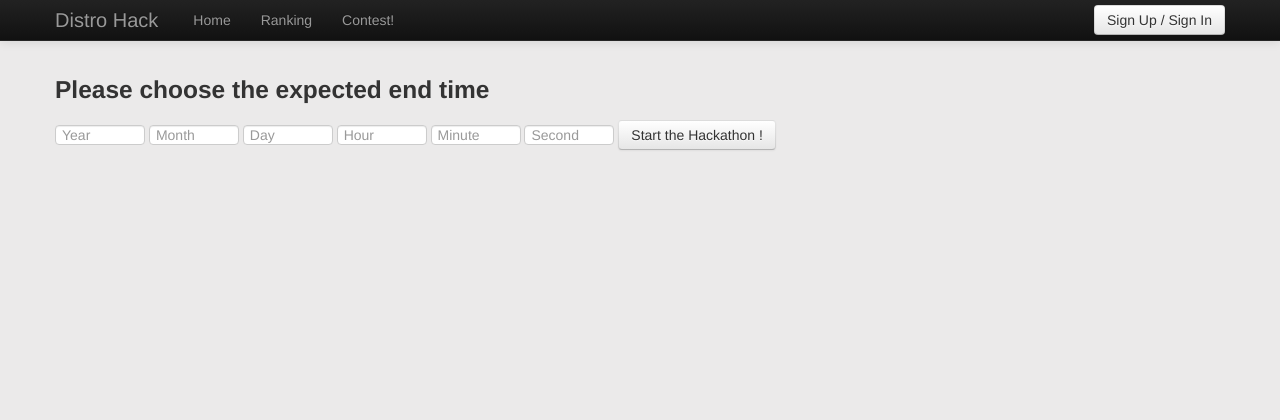
After one commit to lzl1024/DistroHack, a Django app: page /hacks/admin/ in a window 1280 px wide. The commit adds this page. Shown: the top 420 px of the page. Run offline with Django 3.2, Linux system fonts and the light colour scheme; some libraries are stand-ins or nearby versions.

Commit message:
admin page for start hack

```diff
--- a/distroHack/urls.py
+++ b/distroHack/urls.py
@@ -13,4 +13,6 @@ urlpatterns = patterns('',
     url(r'^logout/$', 'distroHack.viewsDir.sign.views.logout', name='logout'),
     url(r'^ranks/$', 'distroHack.viewsDir.ranking.views.ranks', name='ranks'),
     url(r'^update_rank/$', 'distroHack.viewsDir.ranking.views.update_rank', name='update_rank'),
+    url(r'^admin/$', 'distroHack.views.admin', name='admin'),
+    url(r'^start_hack/$', 'distroHack.views.start_hack', name='start_hack'),
 )
--- a/distroHack/views.py
+++ b/distroHack/views.py
@@ -1,6 +1,5 @@
 import datetime
 from django.shortcuts import render
-
 
 # ranking constants
 default_time = datetime.datetime(2014, 1, 31, 8, 31, 24)
@@ -10,7 +9,26 @@ default_tuple = {'name': '', 'score': 0, 'time': ''}
 show_rank_len = 20
 min_show_rank_len = 3
 
+# start and end time
+hack_end_time = None
+hack_is_started = False
+
 
 # main page
 def index(request):
     return render(request, 'index.html')
+
+
+# admin page
+def admin(request):
+    return render(request, 'admin.html')
+
+
+# admin to start the hackathon
+def start_hack(request):
+    global hack_end_time, hack_is_started
+    hack_end_time = datetime.datetime(int(request.POST['year']), int(request.POST['month']),
+                                    int(request.POST['day']), int(request.POST['hour']),
+                                    int(request.POST['minute']), int(request.POST['second']))
+    hack_is_started = True
+    return render(request, 'index.html')
--- a/dsProject/settings.py
+++ b/dsProject/settings.py
@@ -109,4 +109,6 @@ STATICFILES_DIRS = (
 # path to store the temp submitted problem
 OJ_PATH = os.path.join(BASE_DIR, 'oj')
 PRO_PATH = os.path.join(BASE_DIR, 'problems')
+
+# server info
 GO_PORT = 4213
--- /dev/null
+++ b/templates/admin.html
@@ -0,0 +1,22 @@
+{% include "header_base.html" %}
+{% load staticfiles %}
+
+<form class="form-inline" action="{% url 'distroHack:start_hack' %}" method="post">
+    {% csrf_token %}
+    <h3>Please choose the expected end time</h3>
+    <input type="text" class="input-small" name = "year" placeholder="Year">
+    <input type="text" class="input-small" name = "month" placeholder="Month">
+    <input type="text" class="input-small" name = "day" placeholder="Day">
+    <input type="text" class="input-small" name = "hour" placeholder="Hour">
+    <input type="text" class="input-small" name = "minute" placeholder="Minute">
+    <input type="text" class="input-small" name = "second" placeholder="Second">
+    <button type="submit" class="btn">Start the Hackathon !</button>
+</form>
+
+<script>
+    $(document).ready(function() {
+        // active the navigation bar
+        $("#admin").addClass("active");
+    })
+</script>
+{% include "bottom_base.html" %}
--- a/templates/hack/question.html
+++ b/templates/hack/question.html
@@ -4,7 +4,9 @@
 <div class="alert-info alert"
      style="word-wrap: break-word; word-break: normal;">
     <p><h2 class="text-center">{{ problem.title }}</h2>
+    <p> <b>Expected End Time for this Hackathon:</b> {{ end_time }}</p>
     <hr>
+
 
     <div>  <!-- problem -->
         <p>{{ problem.description }}</p>
--- a/templates/header_base.html
+++ b/templates/header_base.html
@@ -281,7 +281,11 @@
                         <ul class = "nav pull-right">
                             {% if "username" in request.session %}
                                 <ul class="nav">
-                                    <li class="active"><a href="#">Welcome, {{ request.session.username }}. Thanks for join us.</a></li>
+                                    {% if request.session.username == "admin" %}
+                                       <li id="admin"><a href="{% url 'distroHack:admin' %}">Admin</a></li>
+                                    {% else %}
+                                        <li class="active"><a href="#">Welcome, {{ request.session.username }}. Thanks for join us.</a></li>
+                                    {% endif %}
                                     <li id="logout"><a href="{% url 'distroHack:logout' %}">Logout</a></li>
                                 </ul>
                             {% else %}
```
Also changed, not shown: distroHack/viewsDir/question/views.py (+5 -2 lines), templates/start_hack.html (added), 1 other file.
